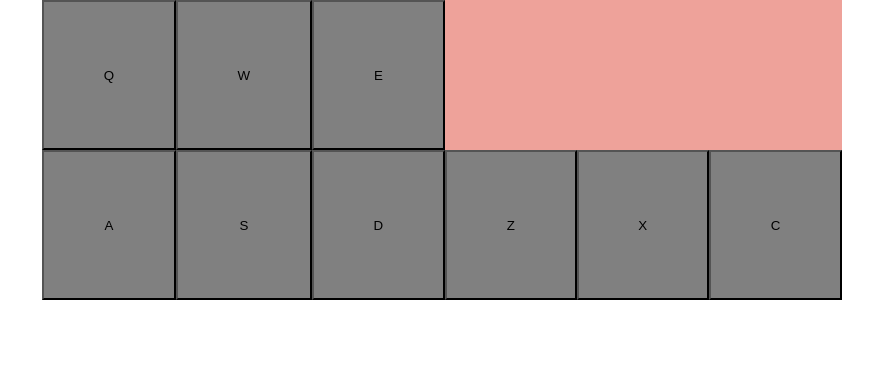
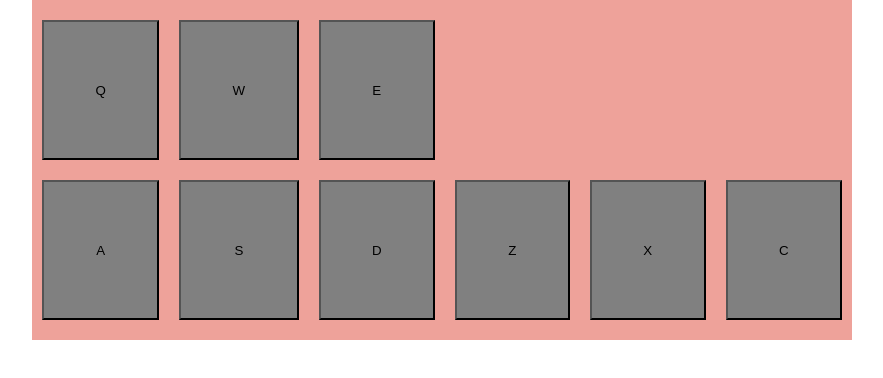
Before and after one commit to iabrenne/DrumMachine, a React (Create React App) app: page / in a window 1280 px wide. Shown: the top 378 px of the page, without its empty margins (198-1081 px from the left). Built offline with nearby package versions, Linux system fonts and the light colour scheme.

Commit message:
Added padding and grid-gap

```diff
--- a/src/App.css
+++ b/src/App.css
@@ -3,6 +3,11 @@
   width: 98vw;
   display: grid;
   grid-template-areas: 'button1 button2 button3 display display display' 'button4 button5 button6 button7 button8 button9';
+  grid-gap: 20px;
+  padding-left: 10px;
+  padding-right: 10px;
+  padding-top: 20px;
+  padding-bottom: 20px;
   max-width: 800px;
   margin: auto;
   height: 99vh;
@@ -11,7 +16,7 @@
     background-color: grey; }
   #drum-machine #Bell {
     grid-area: button1; }
-  #drum-machine #Censor {
+  #drum-machine #Sneeze {
     grid-area: button2; }
   #drum-machine #Chime {
     grid-area: button3; }
--- a/src/App.js
+++ b/src/App.js
@@ -24,7 +24,7 @@ class App extends Component {
   render() {
     const mp3Sources = [
       "https://www.soundjay.com/misc/sounds/bell-ringing-01.mp3",
-      "https://www.soundjay.com/misc/sounds/censor-beep-4.mp3",
+      "https://www.soundjay.com/human/sounds/sneezing-1.mp3",
       "https://www.soundjay.com/misc/sounds/magic-chime-01.mp3",
       "https://www.soundjay.com/misc/sounds/dream-harp-01.mp3",
       "https://www.soundjay.com/misc/sounds/bulb-horn-02.mp3",
@@ -36,7 +36,7 @@ class App extends Component {
 
     const ids = [
       "Bell",
-      "Censor",
+      "Sneeze",
       "Chime",
       "Harp",
       "Horn",
--- a/src/App.scss
+++ b/src/App.scss
@@ -1,5 +1,8 @@
 $primary-color:   #eea29a;
 $accent-color : #b1cbbb;
+$main-padding-horzontal: 10px;
+$main-padding-vertical: 20px;
+
 
 
 #drum-machine{
@@ -9,22 +12,25 @@ $accent-color : #b1cbbb;
     grid-template-areas:
         'button1 button2 button3 display display display'
         'button4 button5 button6 button7 button8 button9';
+    grid-gap:20px;
+    padding-left:$main-padding-horzontal;
+    padding-right:$main-padding-horzontal;
+    padding-top:$main-padding-vertical;
+    padding-bottom:$main-padding-vertical;
     max-width: 800px;
     margin:auto;
     height:99vh;
     max-height:300px;
 
-
     .drum-pad{
         background-color: grey;
-
-    }
+}
 
     #Bell{
         grid-area:button1;
     }
 
-    #Censor{
+    #Sneeze{
         grid-area:button2;
     }
 
```
